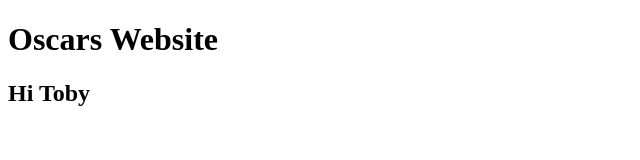
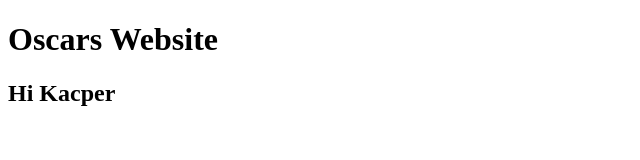
Before and after one commit to osc-hp/website, a plain HTML site: page index.html in a window 1280 px wide. Shown: the full height of the page, 0-640 px from the left. Drawn offline with Linux system fonts and the light colour scheme.

Commit message:
Update index.html

```diff
--- a/index.html
+++ b/index.html
@@ -5,6 +5,6 @@
 </head>
 <body>
 	<h1>Oscars Website</h1>
-	<h2>Hi Toby</h2>
+	<h2>Hi Kacper</h2>
 </body>
 </html>
```
